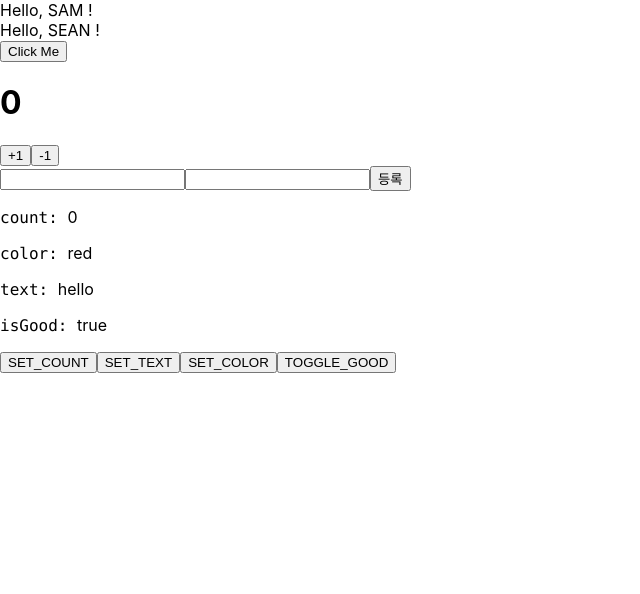
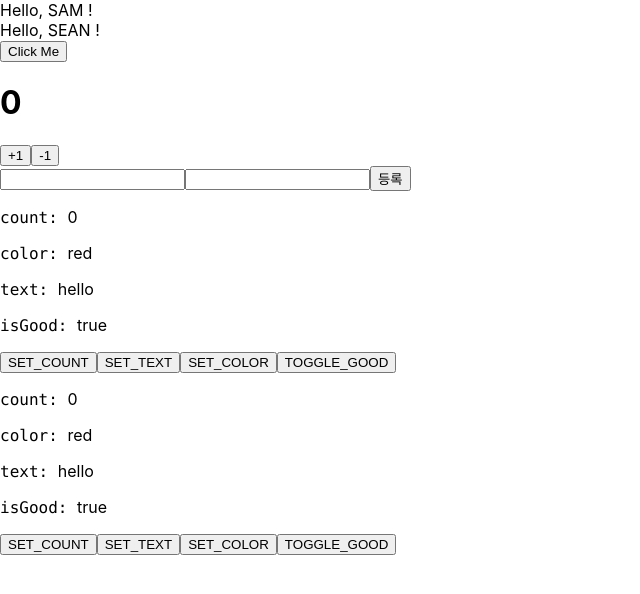
Before and after one commit to sammitako/typescript-react, a React (Create React App) app: page / in a window 1280 px wide. Shown: the top 594 px of the page, without its empty margins (0-640 px from the left). Built offline with nearby package versions, Linux system fonts and the light colour scheme.

Commit message:
ContextAPI with Typescript

```diff
--- a/src/App.tsx
+++ b/src/App.tsx
@@ -1,4 +1,6 @@
 import React from "react";
+import ContextReducerSample from "./ContextReducerSample";
+import { SampleProvider } from "./ContextSample";
 import Counter from "./Counter";
 import FunctionalGreetings from "./FunctionalGreetings";
 import Greetings from "./Greetings";
@@ -19,6 +21,9 @@
       <Counter />
       <MyForm onSubmit={onSubmit} />
       <ReducerSample />
+      <SampleProvider>
+        <ContextReducerSample />
+      </SampleProvider>
     </>
   );
 }
--- /dev/null
+++ b/src/ContextReducerSample.tsx
@@ -0,0 +1,42 @@
+import React from "react";
+import { useSampleDispatch, useSampleState } from "./ContextSample";
+
+function ContextReducerSample() {
+  const state = useSampleState();
+  const dispatch = useSampleDispatch();
+
+  const setCount = () => dispatch({ type: "SET_COUNT", count: 5 });
+  const setText = () => dispatch({ type: "SET_TEXT", text: "bye" });
+  const setColor = () => dispatch({ type: "SET_COLOR", color: "orange" });
+  const toggleGood = () => dispatch({ type: "TOGGLE_GOOD" });
+
+  return (
+    <div>
+      <p>
+        <code>count: </code>
+        {state.count}
+      </p>
+      <p>
+        <code>color: </code>
+        {state.color}
+      </p>
+      <p>
+        <code>text: </code>
+        {state.text}
+      </p>
+      <p>
+        <code>isGood: </code>
+        {state.isGood ? "true" : "fase"}
+      </p>
+      <div>
+        <button onClick={setCount}>SET_COUNT</button>
+        <button onClick={setText}>SET_TEXT</button>
+
+        <button onClick={setColor}>SET_COLOR</button>
+        <button onClick={toggleGood}>TOGGLE_GOOD</button>
+      </div>
+    </div>
+  );
+}
+
+export default ContextReducerSample;
--- /dev/null
+++ b/src/ContextSample.tsx
@@ -0,0 +1,86 @@
+import React, { createContext, useReducer, Dispatch, useContext } from "react";
+
+// type FooValue = {
+//   foo: number;
+// };
+
+// const FooContext = createContext<FooValue | null>(null);
+
+type Color = "red" | "orange" | "yellow";
+
+type State = {
+  count: number;
+  text: string;
+  color: Color;
+  isGood: boolean;
+};
+
+type Action =
+  | { type: "SET_COUNT"; count: number }
+  | { type: "SET_TEXT"; text: string }
+  | { type: "SET_COLOR"; color: Color }
+  | { type: "TOGGLE_GOOD" };
+
+function reducer(state: State, action: Action): State {
+  switch (action.type) {
+    case "SET_COUNT":
+      return {
+        ...state,
+        count: action.count,
+      };
+    case "SET_TEXT":
+      return {
+        ...state,
+        text: action.text,
+      };
+    case "SET_COLOR":
+      return {
+        ...state,
+        color: action.color,
+      };
+    case "TOGGLE_GOOD":
+      return {
+        ...state,
+        isGood: !state.isGood,
+      };
+    default:
+      throw new Error("Unhandled action type");
+  }
+}
+
+const SampleStateContext = createContext<State | null>(null);
+const SampleDispatchContext = createContext<Dispatch<Action> | null>(null);
+
+type SampleProviderProps = {
+  children: React.ReactNode;
+};
+
+export function SampleProvider({ children }: SampleProviderProps) {
+  const [state, dispatch] = useReducer(reducer, {
+    count: 0,
+    text: "hello",
+    color: "red",
+    isGood: true,
+  });
+  return (
+    <SampleStateContext.Provider value={state}>
+      <SampleDispatchContext.Provider value={dispatch}>
+        {children}
+      </SampleDispatchContext.Provider>
+    </SampleStateContext.Provider>
+  );
+}
+
+// useContext를 사용하는 대신, state와 dispatch를 쉽게 사용할 수 있는 Custom Hook
+export function useSampleState() {
+  const state = useContext(SampleStateContext);
+  // return 값이 State | null 이므로
+  if (!state) throw new Error("Cannot find SampleProvider");
+  return state;
+}
+
+export function useSampleDispatch() {
+  const dispatch = useContext(SampleDispatchContext);
+  if (!dispatch) throw new Error("Cannot find SampleProvider");
+  return dispatch;
+}
```
